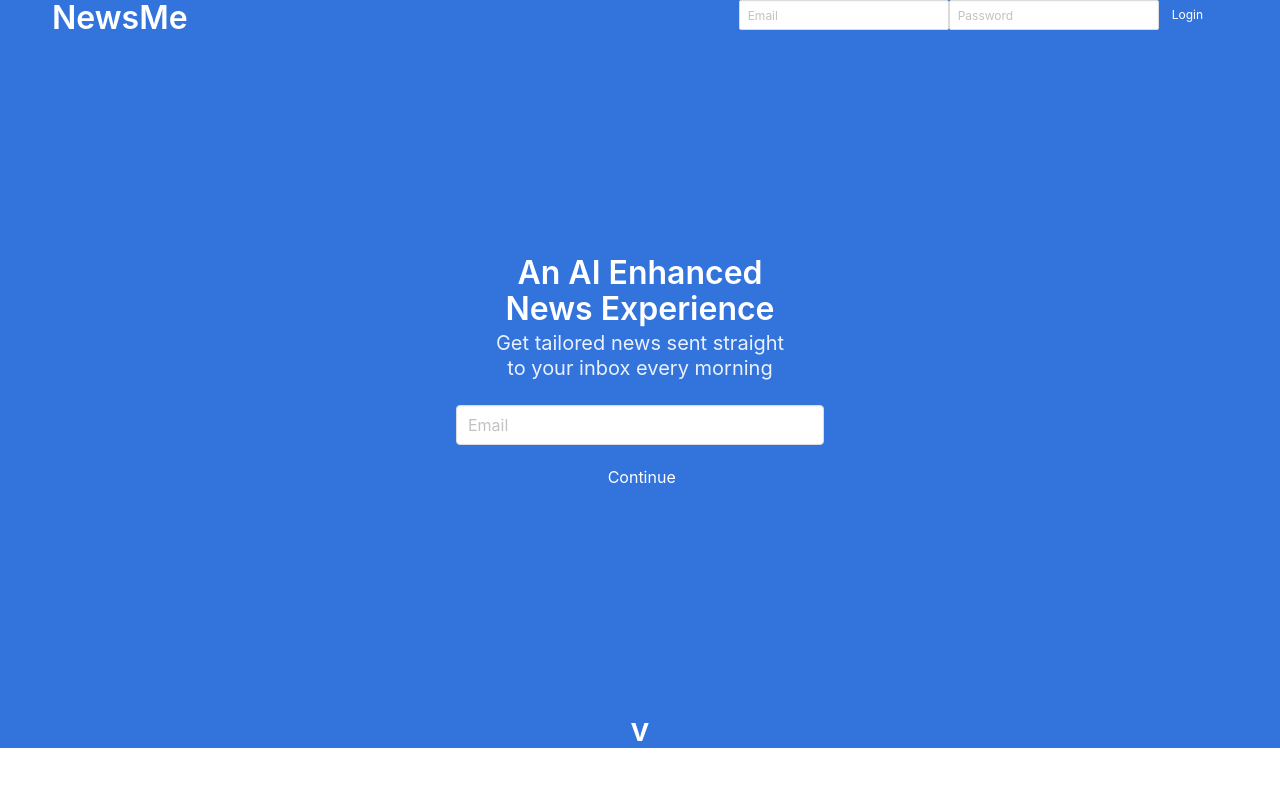
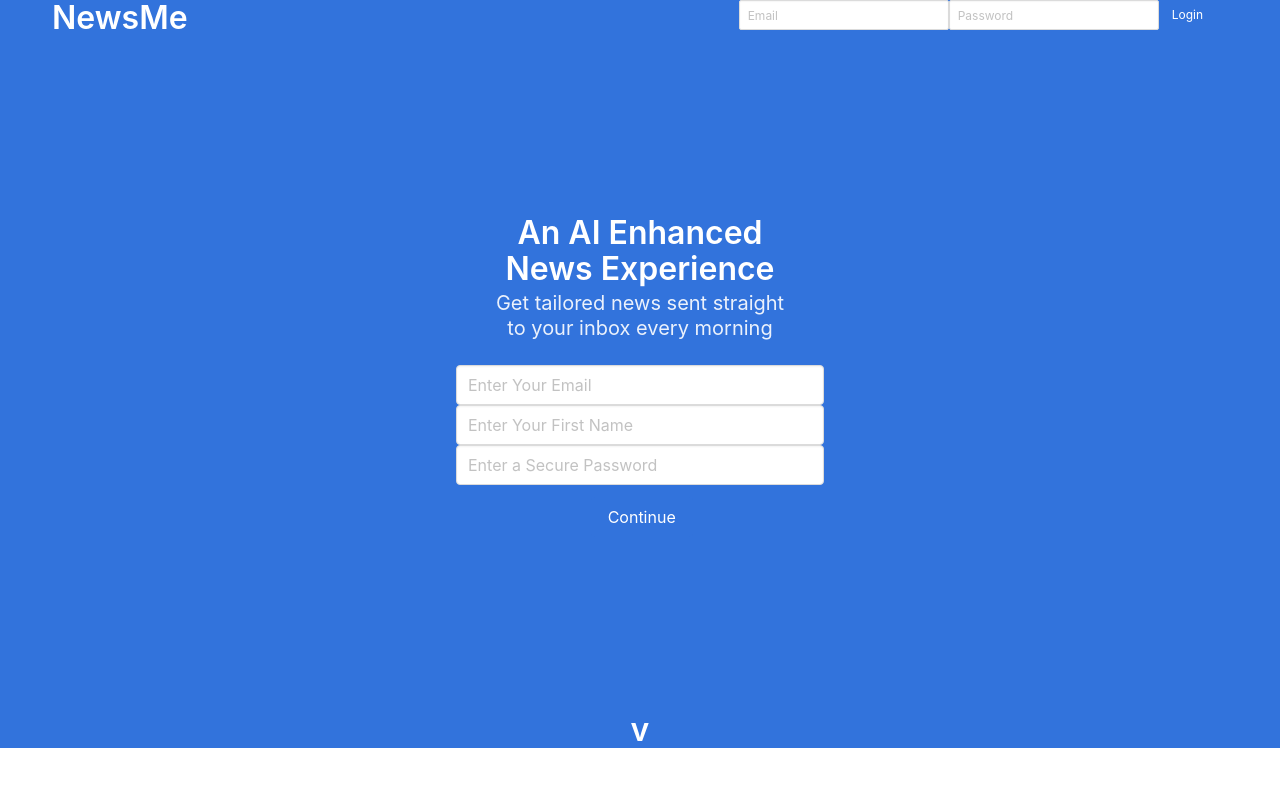
Before and after one commit to wukrit/newsme-frontend, a React (Create React App) app: page / in a window 1280 px wide. Shown: the top 786 px of the page. Built offline with nearby package versions, Linux system fonts and the light colour scheme.

Commit message:
created more input fields for SignupForm

```diff
--- a/src/Components/SignupForm.js
+++ b/src/Components/SignupForm.js
@@ -1,5 +1,6 @@
 import React from 'react'
 import { connect } from 'react-redux'
+import { stat } from 'fs'
 
 function SignupForm({ state, dispatch }) {
   const handleFocus = event => {
@@ -11,8 +12,8 @@ function SignupForm({ state, dispatch }) {
     dispatch({ type: 'SET_EMAIL', payload: event.target.email.value })
   }
 
-  const handleInput = event => {
-    dispatch({ type: 'SET_EMAIL', payload: event.target.value })
+  const handleInput = (event, input) => {
+    dispatch({ type: `SET_${input}`, payload: event.target.value })
   }
 
   return (
@@ -23,11 +24,31 @@ function SignupForm({ state, dispatch }) {
             className='input'
             type='email'
             name='email'
-            placeholder='Email'
+            placeholder='Enter Your Email'
             onFocus={handleFocus}
             onBlur={handleFocus}
-            onChange={event => handleInput(event)}
-            value={state.draft}
+            onChange={event => handleInput(event, 'EMAIL')}
+            value={state.email}
+          />
+          <input
+            className='input'
+            type='text'
+            name='name'
+            placeholder='Enter Your First Name'
+            onFocus={handleFocus}
+            onBlur={handleFocus}
+            onChange={event => handleInput(event, 'NAME')}
+            value={state.name}
+          />
+          <input
+            className='input'
+            type='password'
+            name='password'
+            placeholder='Enter a Secure Password'
+            onFocus={handleFocus}
+            onBlur={handleFocus}
+            onChange={event => handleInput(event, 'PASSWORD')}
+            value={state.password}
           />
           <div className='column is-2 is-offset-4 is-desktop'>
             <input className='button is-link' type='submit' value='Continue' />
--- a/src/Redux/Reducers/signupReducer.js
+++ b/src/Redux/Reducers/signupReducer.js
@@ -1,7 +1,8 @@
 const initialState = {
   email: '',
   password: '',
-  name: ''
+  name: '',
+  step: 1
 }
 
 export default (state = initialState, { type, payload }) => {
@@ -12,8 +13,10 @@ export default (state = initialState, { type, payload }) => {
       return { ...state, password: payload }
     case 'SET_NAME':
       return { ...state, name: payload }
+    case 'NEXT_STEP':
+      return { ...state, step: state.step + 1}
     case 'SIGNUP':
-      return { email: '', password: '', name: '' }
+      return { email: '', password: '', name: '', step: 1 }
     default:
       return state
   }
```
